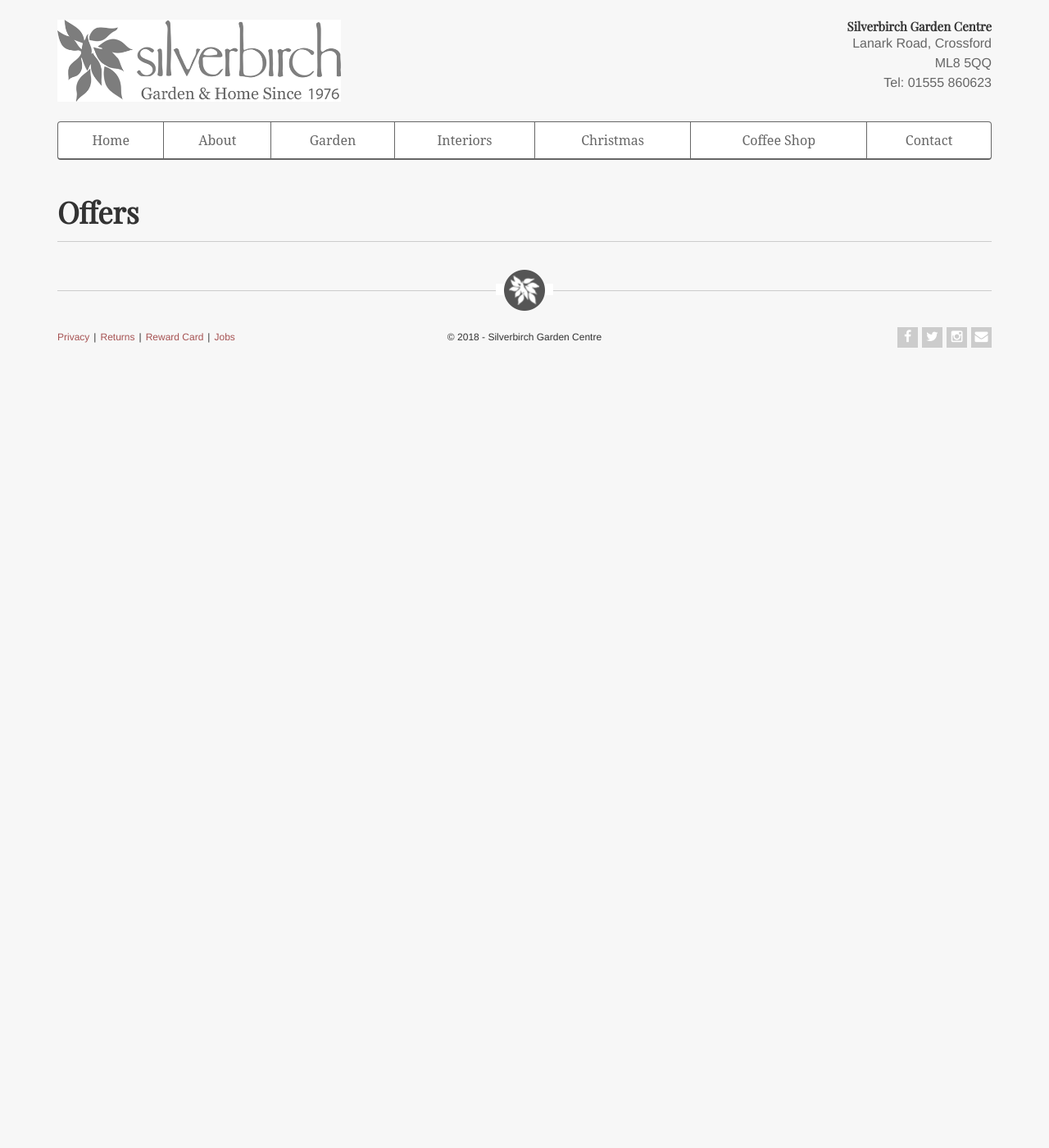
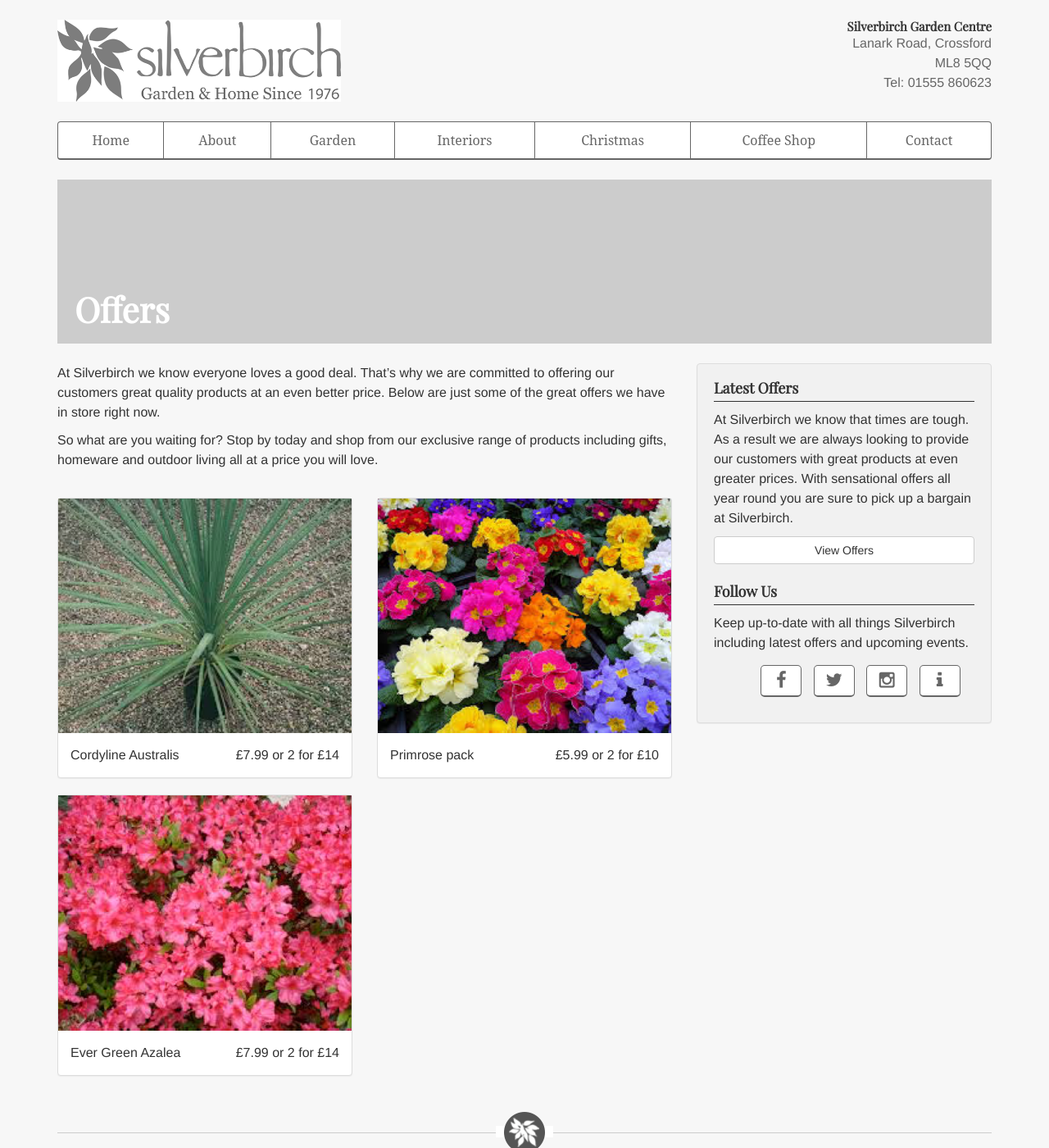
Before and after one commit to tiepdotme/silverbirch-garden-center, a Jekyll site: the page built from _pages/offers/index.html, in a window 1280 px wide and 1400 px high. Shown: the whole window at 82% size. Built offline with Jekyll 4.4.1, drawn with Linux system fonts in a browser that asks for light colours; nearby versions of some CDN libraries.

Commit message:
ADD - Markup for Offers page

```diff
--- a/_pages/offers/index.html
+++ b/_pages/offers/index.html
@@ -7,7 +7,45 @@ permalink: "/offers/"
 <div class="container">
   <div class="row">
     <div class="col-md-12">
-      <h1>Offers</h1>
+      <div id="headerContainer">
+        <h1 class="imageBox">Offers</h1>
+      </div>
     </div>
   </div>
 </div>
+<div class="container">
+  <div class="row">
+    <div class="col-md-8">
+      <main>
+        <p>At Silverbirch we know everyone loves a good deal. That’s why we are committed to offering our customers great quality products at an even better price. Below are just some of the great offers we have in store right now.</p>
+
+        <p>So what are you waiting for? Stop by today and shop from our exclusive range of products including gifts, homeware and outdoor living all at a price you will love.</p>
+        <br />
+
+        <div class="row">
+          <div class="col-md-6 col-sm-12">
+            <div class="panel panel-default">
+              <img src="{{ siteurl }}/static/images/offers/cordyline.png" alt=" "/>
+              <div class="panel-body">Cordyline Australis<span class="pull-right">£7.99 or 2 for £14</span></div>
+            </div>
+          </div>
+          <div class="col-md-6 col-sm-12">
+            <div class="panel panel-default">
+              <img src="{{ siteurl }}/static/images/offers/primrose.png" alt=" "/>
+              <div class="panel-body">Primrose pack<span class="pull-right">£5.99 or 2 for £10</span></div>
+            </div>
+          </div>
+          <div class="col-md-6 col-sm-12">
+            <div class="panel panel-default">
+              <img src="{{ siteurl }}/static/images/offers/azalea.png" alt=" "/>
+              <div class="panel-body">Ever Green Azalea<span class="pull-right">£7.99 or 2 for £14</span></div>
+            </div>
+          </div>
+        </div>
+      </main>
+    </div>
+    <div class="col-md-4 hidden-sm hidden-xs">
+      {% include aside.html %}
+    </div>
+  </div>
+</div>
```
